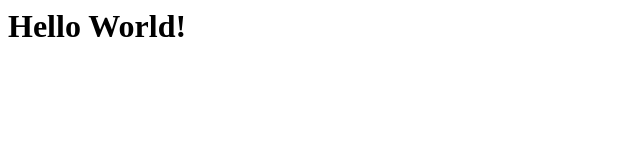
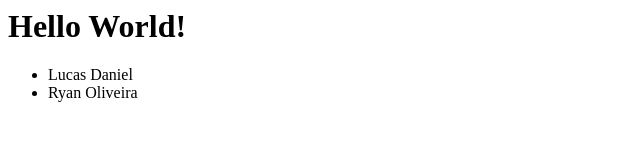
Before and after one commit to lucas1212daniel/html_inicial, a plain HTML site: page index.html in a window 1280 px wide. Shown: the whole page, without its empty margins (0-640 px from the left). Drawn offline with Linux system fonts and the light colour scheme.

Commit message:
initial commit

```diff
--- a/index.html
+++ b/index.html
@@ -3,4 +3,8 @@
 </head>
 <body>
     <h1>Hello World!</h1>
+    <ul>
+        <li>Lucas Daniel</li>
+        <li>Ryan Oliveira</li>
+    </ul>
 </body>
```
